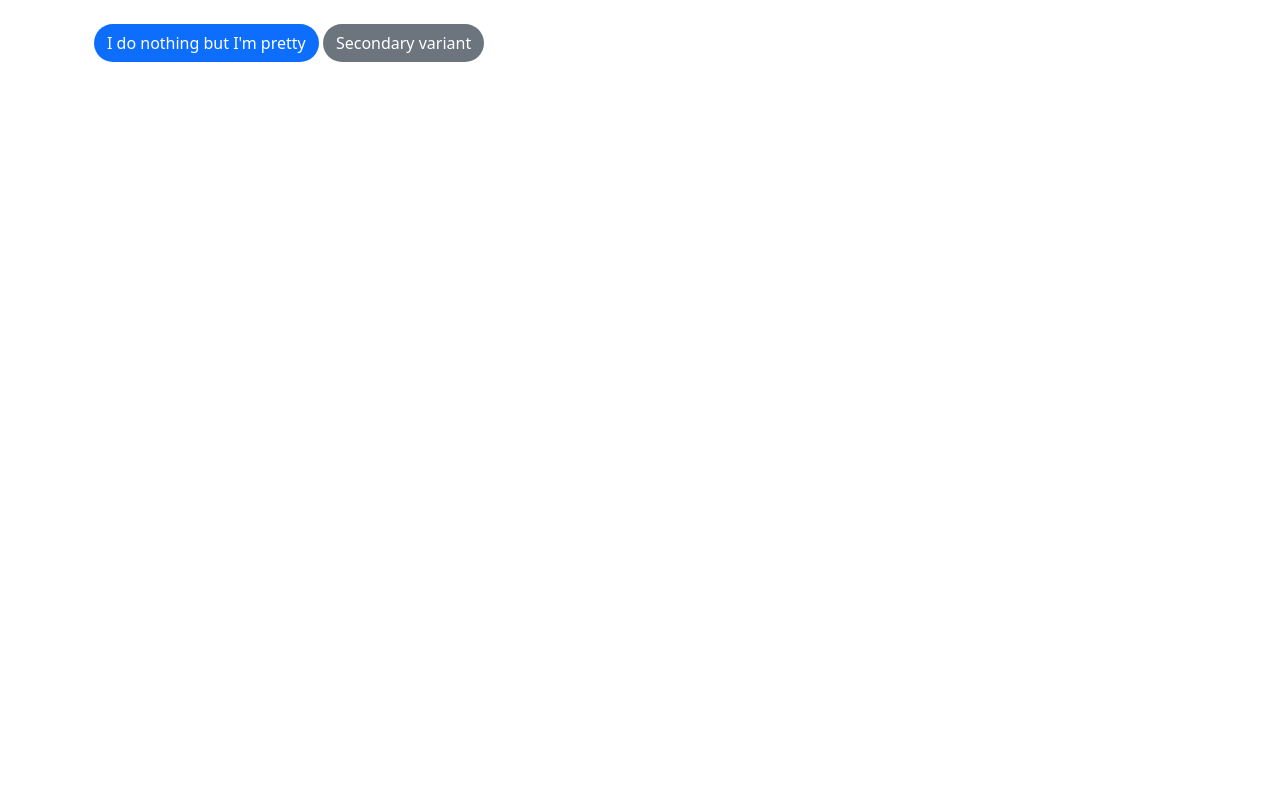
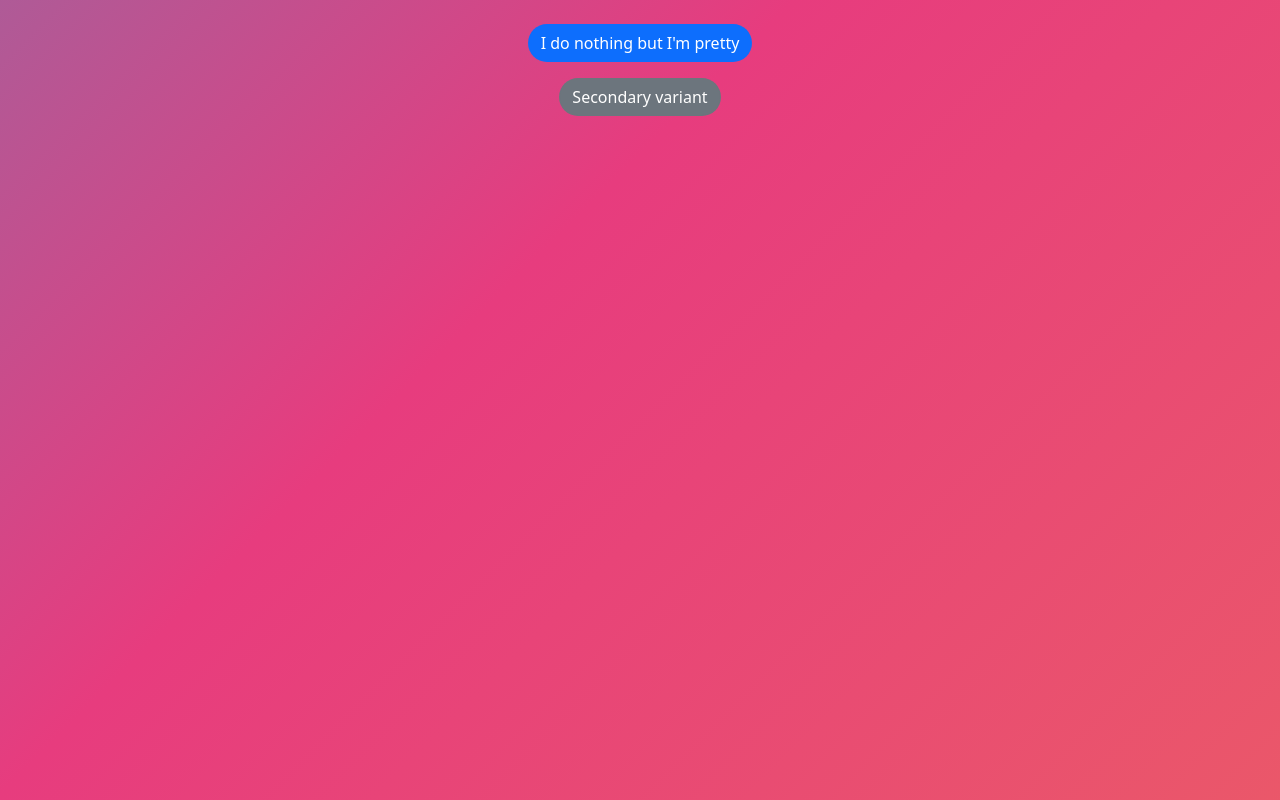
Before and after one commit to mconstantine/ps-button, a website: page index.html in a window 1280 px wide. Drawn offline with nearby package versions, Linux system fonts and the light colour scheme.

Commit message:
Added pretty gradient.

```diff
--- a/index.html
+++ b/index.html
@@ -5,19 +5,24 @@
     <meta http-equiv="X-UA-Compatible" content="IE=edge" />
     <meta name="viewport" content="width=device-width, initial-scale=1.0" />
     <title>PS Button Example</title>
-    <meta name="description" content="Almost a clone of a button from a popular website, but it's valid HTML and it's done with less elements.">
+    <meta
+      name="description"
+      content="Almost a clone of a button from a popular website, but it's valid HTML and it's done with fewer elements."
+    />
     <link
       href="https://cdn.jsdelivr.net/npm/bootstrap@5.1.3/dist/css/bootstrap.min.css"
       rel="stylesheet"
       integrity="sha384-1BmE4kWBq78iYhFldvKuhfTAU6auU8tT94WrHftjDbrCEXSU1oBoqyl2QvZ6jIW3"
       crossorigin="anonymous"
     />
-    <link rel="stylesheet" href="./style/index.css">
+    <link rel="stylesheet" href="./style/index.css" />
   </head>
   <body>
     <div class="container">
       <div class="row">
-        <div class="col p-4 button-container-primary">
+        <div
+          class="col p-4 button-container-primary d-flex flex-column justify-content-center align-items-center buttons"
+        >
           <button type="button" class="btn btn-primary ps-button">
             <span>I do nothing but I'm pretty</span>
           </button>
--- a/style/index.css
+++ b/style/index.css
@@ -1,3 +1,13 @@
+html, body {
+  height: 100%;
+}
+
+body {
+  background: linear-gradient(-45deg, #ee7752, #e73c7e, #23a6d5, #23d5ab);
+  background-size: 400% 400%;
+  animation: gradient 15s ease infinite;
+}
+
 .btn-primary {
   --button-background-color: #0d6efd;
 }
@@ -34,3 +44,19 @@
   border-radius: inherit;
   padding: 2px;
 }
+
+.buttons button + button {
+  margin-top: 1rem;
+}
+
+@keyframes gradient {
+  0% {
+    background-position: 0% 50%;
+  }
+  50% {
+    background-position: 100% 50%;
+  }
+  100% {
+    background-position: 0% 50%;
+  }
+}
```
